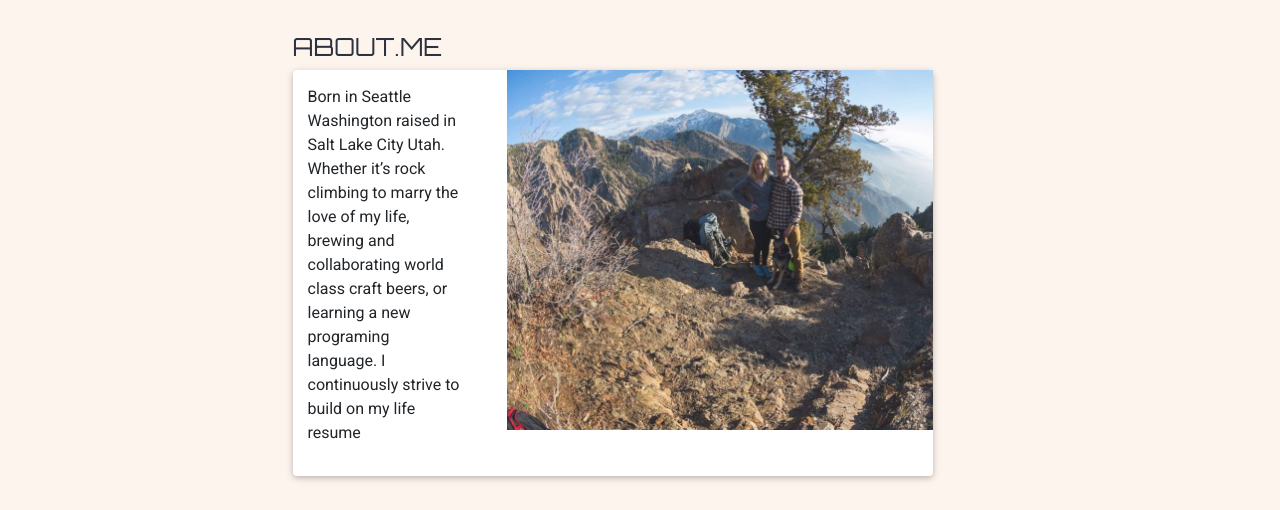
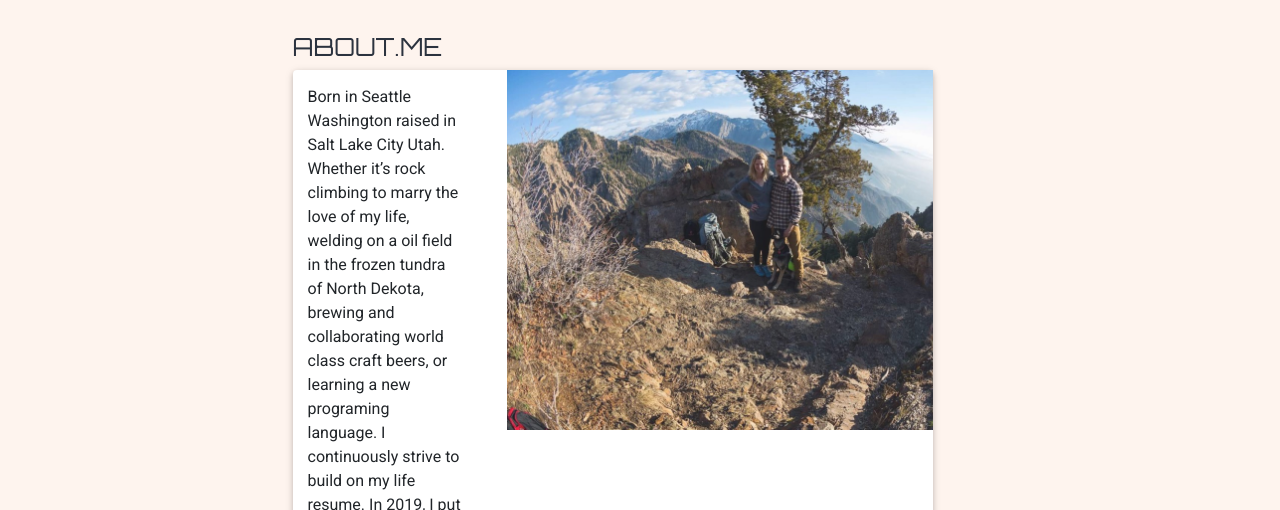
Before and after one commit to Vosslc/roundys-profile, a React (Create React App) app: page /about in a window 1280 px wide. Shown: the part 818-1328 px from the top of the page. Built offline with nearby package versions, Linux system fonts and the light colour scheme; a web font is replaced by a local one.

Commit message:
Changed About ME statement

```diff
--- a/src/App.js
+++ b/src/App.js
@@ -5,6 +5,7 @@ import NavBar from "./components/NavBar";
 import Header from "./components/Header/Header";
 import About from "./components/About/About.jsx";
 import Skills from "./components/Skills/Skills";
+import PersonalDev from "./components/Development/PersonalDev"
 
 
 function App() {
@@ -14,6 +15,7 @@ function App() {
       <Header />
       <About />
       <Skills />
+      <PersonalDev />
       {/* {routes} */}
     </div>
   );
--- a/src/components/About/About.jsx
+++ b/src/components/About/About.jsx
@@ -49,19 +49,20 @@ export class About extends Component {
         </div>
         <div className="about-container">
           <MDBCol md="3">
-                <h4
-                  className="text-uppercase font-weight-bolder"
-                  style={font1}
-                >
-                  About.Me
-                </h4>
+            <h4 className="text-uppercase font-weight-bolder" style={font1}>
+              About.Me
+            </h4>
             <MDBCard className="about-card shadow-box-example">
               <MDBCardText className="about-text">
-                Born in Seattle Washington raised in Salt Lake City Utah. Whether
-                it’s rock climbing to marry the love of my life, brewing and
+                Born in Seattle Washington raised in Salt Lake City Utah.
+                Whether it’s rock climbing to marry the love of my life, welding
+                on a oil field in the frozen tundra of North Dekota, brewing and
                 collaborating world class craft beers, or learning a new
                 programing language. I continuously strive to build on my life
-                resume
+                resume. In 2019, I put my brewing boots aside, to attend a 13
+                week Full Stack Web Dev program, from Dev Mountain. I look
+                forward to this new chapter in my life. To continually learning,
+                developing, and build on my life resume.
               </MDBCardText>
               <MDBCardImage
                 className="roundy-fam shadow-box-example"
--- a/src/components/About/About.scss
+++ b/src/components/About/About.scss
@@ -3,7 +3,7 @@
     // background-color: #FFFBFA;
     background-color: #fef4ee;
     // color: white;
-    padding-bottom: 85px;
+    padding-bottom: 45px;
     display: flex;
     justify-content: center;
     flex-direction: column;
@@ -85,7 +85,7 @@
       }
       .about-text {
         font-family: "Roboto", Tahoma, Geneva, Verdana, sans-serif;
-        font-size: 14px;
+        font-size: 13px;
         color: black;
         text-align: center;
       }
--- /dev/null
+++ b/src/components/Development/PersonalDev.jsx
@@ -0,0 +1,11 @@
+import React from 'react'
+
+function PersonalDev() {
+  return (
+    <div>
+
+    </div>
+  )
+}
+
+export default PersonalDev
```
